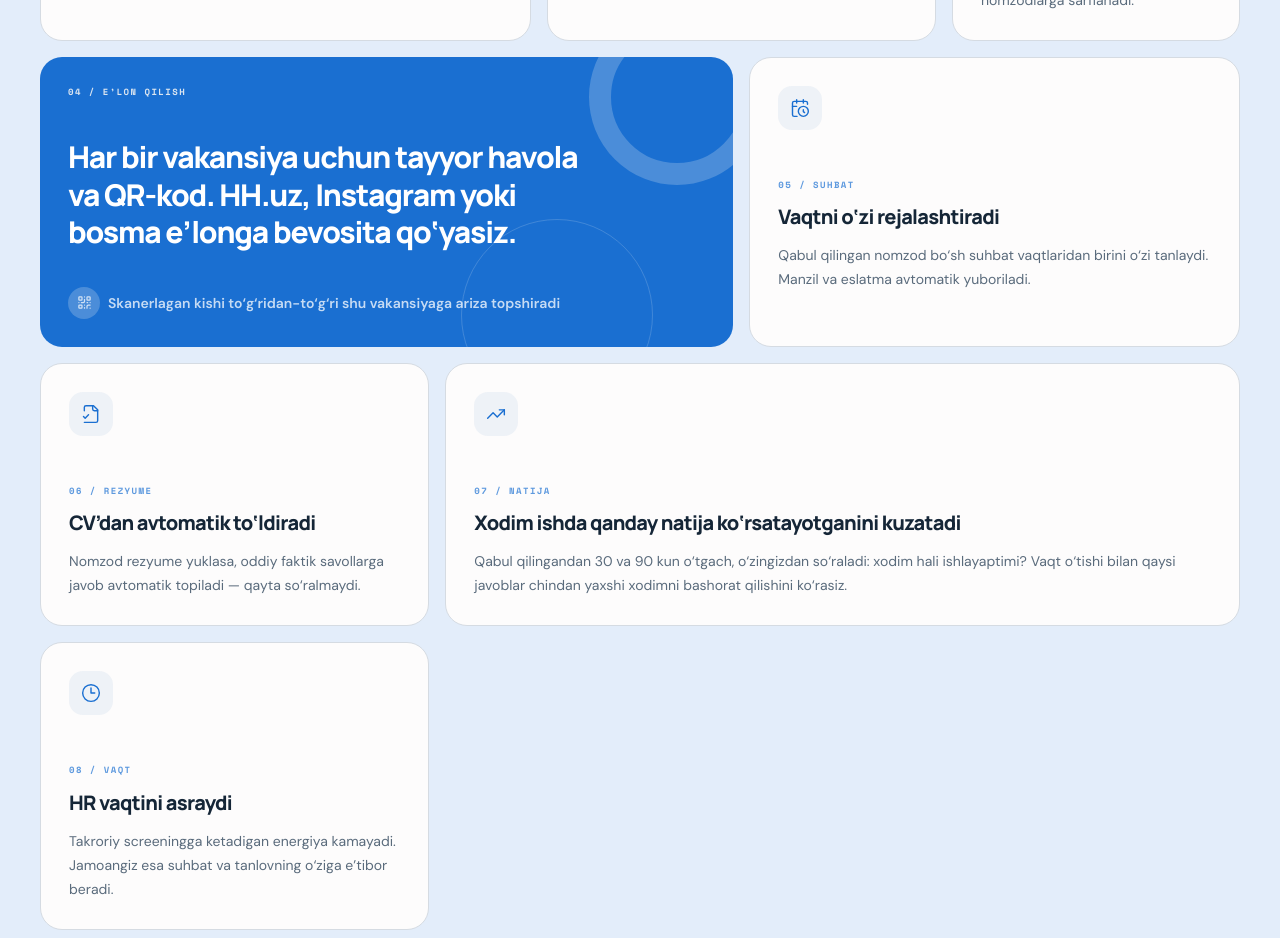
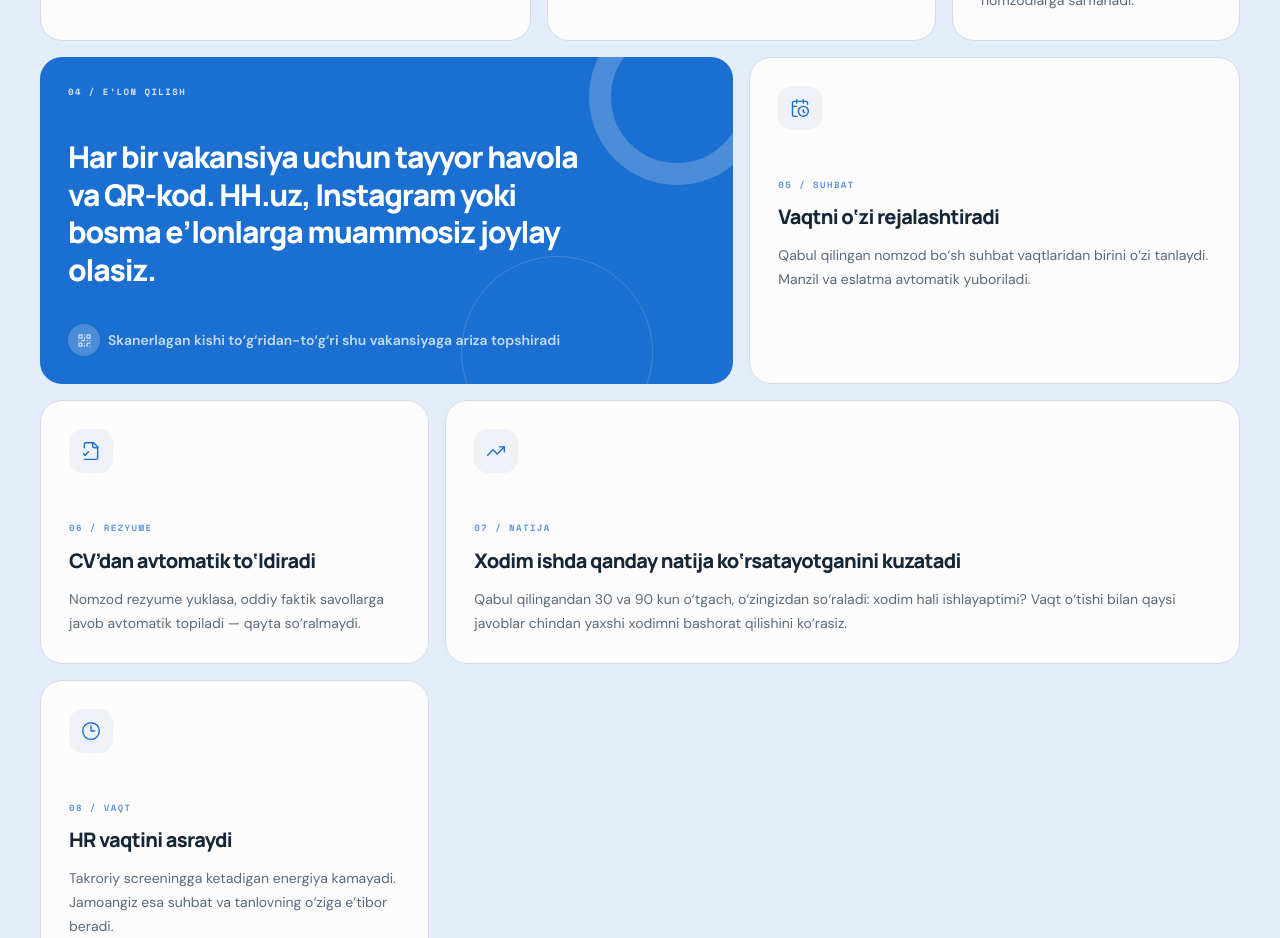
Before and after one commit to gulomovs793-ai/JanobHR, a React (Vite) app in the folder site/: page / in a window 1280 px wide. Shown: the part 2740-3678 px from the top of the page. Built offline with nearby package versions, Linux system fonts and the light colour scheme.

Commit message:
Feature card 04: 'e'longa bevosita qo'yasiz' -> 'e'lonlarga muammosiz joylay olasiz'

```diff
--- a/site/src/App.tsx
+++ b/site/src/App.tsx
@@ -380,7 +380,7 @@ function Home() {
                 <div className="absolute -bottom-16 right-20 h-48 w-48 rounded-full border border-secondary/20" />
                 <p className="relative font-mono text-[9px] font-bold uppercase tracking-[.16em] text-secondary">04 / E’lon qilish</p>
                 <h3 className="relative mt-10 max-w-[510px] font-display text-2xl font-extrabold leading-tight tracking-[-.04em] sm:text-3xl">
-                  Har bir vakansiya uchun tayyor havola va QR-kod. HH.uz, Instagram yoki bosma e’longa bevosita qo‘yasiz.
+                  Har bir vakansiya uchun tayyor havola va QR-kod. HH.uz, Instagram yoki bosma e’lonlarga muammosiz joylay olasiz.
                 </h3>
                 <div className="relative mt-9 flex items-center gap-2 text-sm font-semibold text-primary-foreground/75">
                   <span className="flex h-8 w-8 items-center justify-center rounded-full bg-secondary/25"><QrCode size={15} /></span>
```
